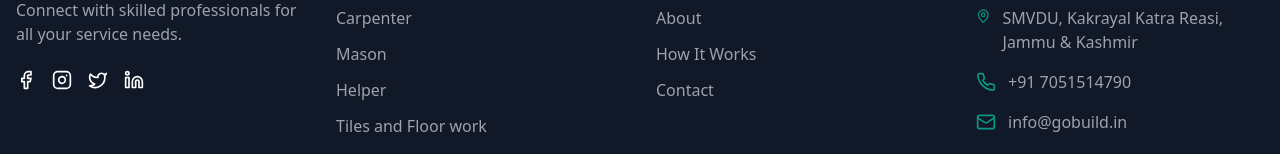
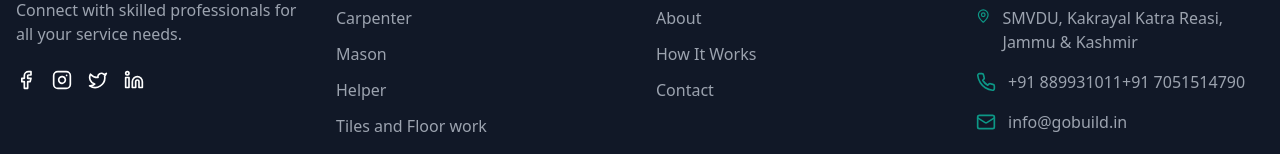
Before and after one commit to MYSTICxSAM/GoBuild, a React (Vite) app: page /about in a window 1280 px wide. Shown: the part 1918-2072 px from the top of the page. Built offline with nearby package versions, Linux system fonts and the light colour scheme.

Commit message:
imple suggestion

```diff
--- a/src/components/Footer.tsx
+++ b/src/components/Footer.tsx
@@ -100,7 +100,8 @@ const Footer: React.FC = () => {
               </li>
               <li className="flex items-center">
                 <Phone className="w-5 h-5 mr-3 text-accent" />
-                <Link to="tel:+14155551234" className="text-gray-400 hover:text-white transition-colors">+91 7051514790</Link>
+                <Link to="tel:+91889931011" className="text-gray-400 hover:text-white transition-colors">+91 889931011</Link>
+                <Link to="tel:+917051514790" className="text-gray-400 hover:text-white transition-colors">+91 7051514790</Link>
               </li>
               <li className="flex items-center">
                 <Mail className="w-5 h-5 mr-3 text-accent" />
--- a/src/pages/ServicesPage.tsx
+++ b/src/pages/ServicesPage.tsx
@@ -43,7 +43,7 @@ const ServicesPage = () => {
 
               {/* Image - Right */}
               <div className="w-full md:w-1/2 ">
-                <img src="./pp6.jpg" alt="Professional illustration" className="w-full h-[580px] rounded-lg shadow-lg" />
+                <img src="./pp6.jpg" alt="Professional illustration" className="w-full h-[500px] rounded-lg shadow-lg" />
               </div>
             </div>
           </div>
```
